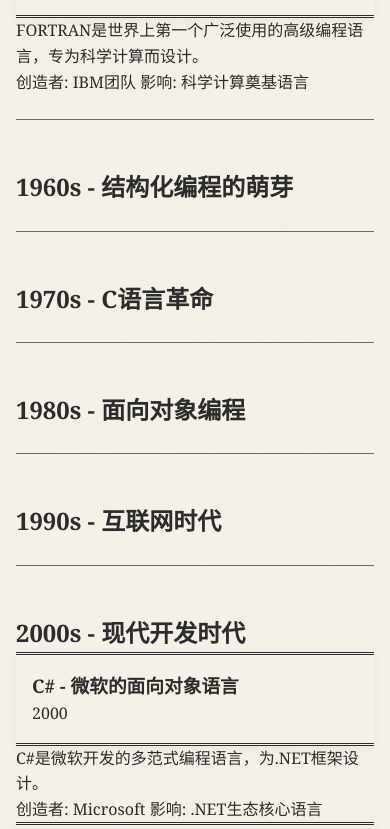
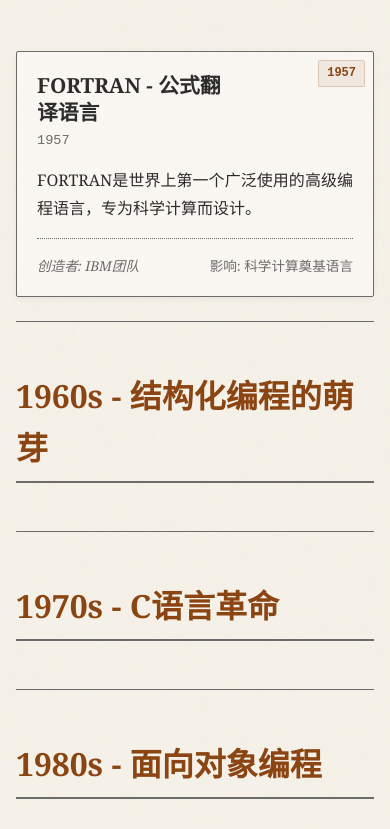
Before and after one commit to cheneydc/codingMuseum, a plain HTML site: page index.html in a window 390 px wide. Shown: the part 466-1295 px from the top of the page. Drawn offline with Linux system fonts and the light colour scheme.

Commit message:
feat(cards): archaeological card template design
- Newspaper clipping card styling with year stamp badge
- Serif headlines with justified text layout
- Hover lift effect with border color change
- Click-to-expand with bilingual read more/close labels
- Nested card grid within decade sections
- Responsive card sizing across all breakpoints

```diff
--- a/script.js
+++ b/script.js
@@ -90,6 +90,37 @@ document.addEventListener('DOMContentLoaded', function() {
         });
     }
 
+    // Card click-to-expand functionality
+    const languageCards = document.querySelectorAll('.language-card');
+
+    function setCardLocalizationStrings() {
+        const currentLang = localStorage.getItem(STORAGE_KEY) || 'zh';
+        const readMoreText = currentLang === 'zh' ? '展开全文' : 'Read more';
+        const closeText = currentLang === 'zh' ? '收起' : 'Close';
+
+        languageCards.forEach(card => {
+            card.setAttribute('data-read-more', readMoreText);
+            card.setAttribute('data-close', closeText);
+        });
+    }
+
+    // Initialize card localization
+    setCardLocalizationStrings();
+
+    // Add click event to cards
+    languageCards.forEach(card => {
+        card.addEventListener('click', function() {
+            this.classList.toggle('expanded');
+        });
+    });
+
+    // Update card strings when language is switched
+    if (langToggleBtn) {
+        langToggleBtn.addEventListener('click', function() {
+            setTimeout(setCardLocalizationStrings, 100);
+        });
+    }
+
     console.log('Coding Museum initialized successfully');
 });
 
--- a/style.css
+++ b/style.css
@@ -261,6 +261,162 @@ nav {
 /* Vintage newspaper footer with credits and links */
 /* footer { ... } */
 
-/* Future: Responsive Design */
-/* Mobile-friendly layout for various screen sizes */
-/* @media queries ... */
+/* Language Card - Newspaper Clipping Style */
+.language-card {
+    background-color: rgba(255, 255, 255, 0.4);
+    border: 1px solid var(--muted-color);
+    padding: 1.5rem;
+    border-radius: 2px;
+    box-shadow: 0 2px 6px rgba(0, 0, 0, 0.05);
+    transition: all 0.25s ease;
+    position: relative;
+    overflow: hidden;
+    cursor: pointer;
+}
+
+.language-card::before {
+    content: attr(data-year);
+    position: absolute;
+    top: 0.5rem;
+    right: 0.5rem;
+    font-family: var(--font-mono);
+    font-size: 0.75rem;
+    font-weight: bold;
+    color: var(--emphasis-color);
+    background-color: rgba(139, 69, 19, 0.08);
+    padding: 0.2rem 0.5rem;
+    border: 1px solid rgba(139, 69, 19, 0.2);
+    border-radius: 2px;
+}
+
+.language-card header {
+    background: none;
+    border: none;
+    padding: 0;
+    position: static;
+    box-shadow: none;
+    margin-bottom: 1rem;
+    padding-right: 4rem;
+}
+
+.language-card header h3 {
+    font-size: 1.5rem;
+    font-weight: bold;
+    color: var(--ink-color);
+    line-height: 1.3;
+    margin-bottom: 0.25rem;
+    font-family: var(--font-serif);
+}
+
+.language-card header time {
+    font-family: var(--font-mono);
+    font-size: 0.85rem;
+    color: var(--muted-color);
+    display: block;
+}
+
+.language-card .card-content {
+    margin-bottom: 1rem;
+    line-height: 1.7;
+}
+
+.language-card .card-content p {
+    text-align: justify;
+    color: var(--ink-color);
+    margin: 0;
+    overflow: hidden;
+    display: -webkit-box;
+    -webkit-line-clamp: 3;
+    -webkit-box-orient: vertical;
+    transition: all 0.3s ease;
+}
+
+.language-card.expanded .card-content p {
+    -webkit-line-clamp: unset;
+}
+
+.language-card footer {
+    display: flex;
+    justify-content: space-between;
+    align-items: center;
+    padding-top: 1rem;
+    border-top: 1px dotted var(--muted-color);
+    font-size: 0.85rem;
+    color: var(--muted-color);
+}
+
+.language-card footer .creator {
+    font-style: italic;
+}
+
+.language-card footer .influence {
+    font-weight: 500;
+}
+
+.language-card::after {
+    content: attr(data-read-more);
+    position: absolute;
+    bottom: 0.5rem;
+    right: 0.5rem;
+    font-size: 0.75rem;
+    color: var(--emphasis-color);
+    opacity: 0;
+    transition: opacity 0.25s ease;
+}
+
+.language-card:hover {
+    transform: translateY(-2px);
+    box-shadow: 0 6px 12px rgba(0, 0, 0, 0.1);
+    border-color: var(--emphasis-color);
+    background-color: rgba(255, 255, 255, 0.7);
+}
+
+.language-card:hover::after {
+    opacity: 1;
+}
+
+.language-card.expanded::after {
+    content: attr(data-close);
+}
+
+/* Card Grid Layout */
+main > section {
+    display: grid;
+    grid-template-columns: repeat(var(--grid-columns-desktop), 1fr);
+    gap: var(--column-gap);
+}
+
+main > section > h2 {
+    grid-column: 1 / -1;
+    font-size: 2rem;
+    margin-bottom: 1.5rem;
+    color: var(--emphasis-color);
+    border-bottom: 2px solid var(--muted-color);
+    padding-bottom: 0.5rem;
+}
+
+main > section > article:first-of-type {
+    grid-column: span 1;
+}
+
+/* Responsive Card Adjustments */
+@media (min-width: 768px) and (max-width: 1199px) {
+    main > section {
+        grid-template-columns: repeat(var(--grid-columns-tablet), 1fr);
+    }
+}
+
+@media (max-width: 767px) {
+    main > section {
+        grid-template-columns: repeat(var(--grid-columns-mobile), 1fr);
+    }
+
+    .language-card {
+        padding: 1.25rem;
+    }
+
+    .language-card header h3 {
+        font-size: 1.3rem;
+        padding-right: 3rem;
+    }
+}
```
